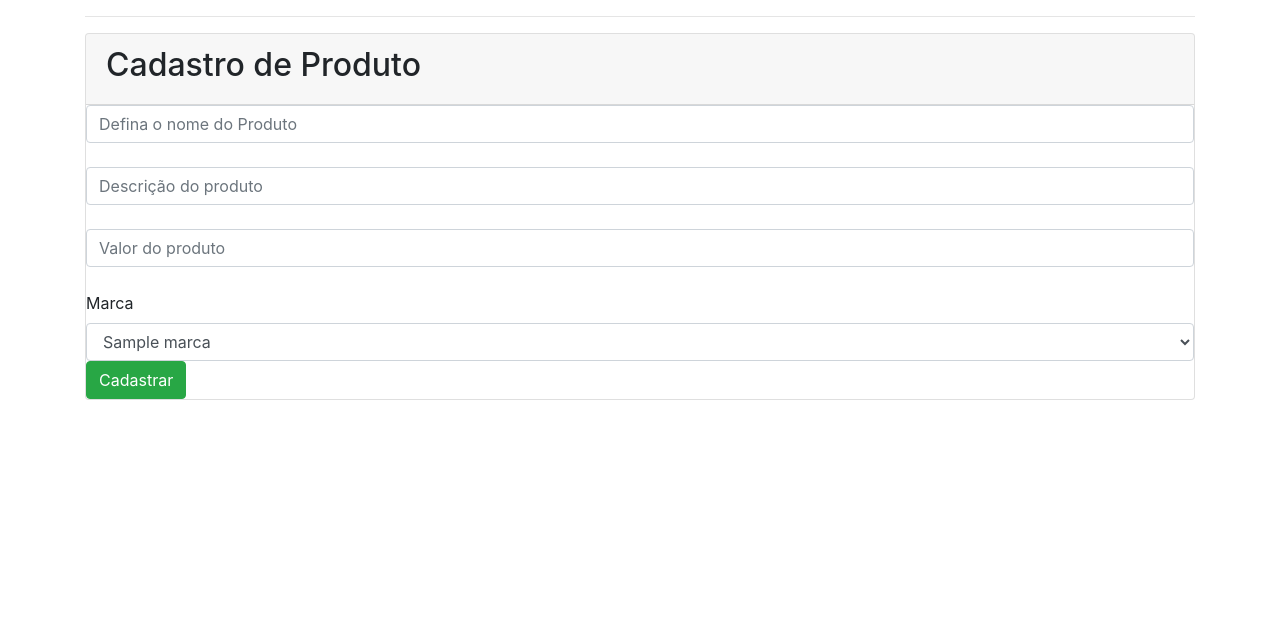
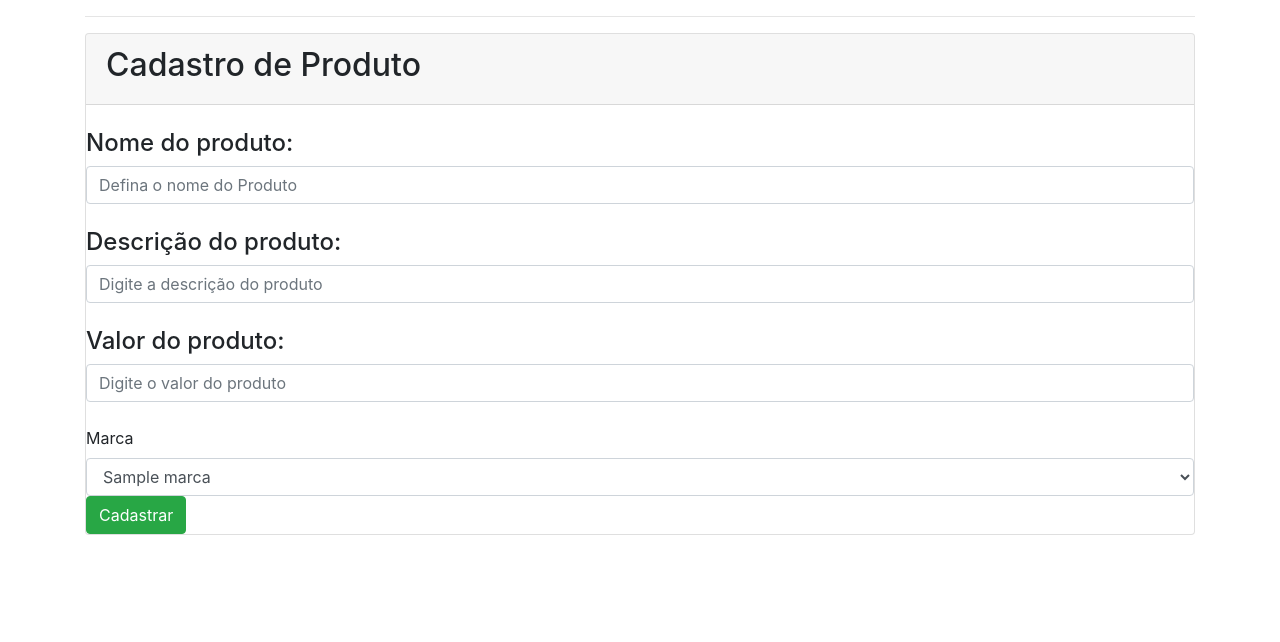
Before and after one commit to Fabiolandin/Sistema_erp, a Node server app: page /admin/produtos/new in a window 1280 px wide. Shown: the part 56-698 px from the top of the page. Run offline with Node 20, Linux system fonts and the light colour scheme; tables that the repository leaves empty hold one stand-in row (values such as "Sample post"); some libraries are stand-ins or nearby versions.

Commit message:
Atualizando visualização dos formulários

```diff
--- a/controllers/ProdutosController.js
+++ b/controllers/ProdutosController.js
@@ -20,7 +20,7 @@ router.get("/admin/produtos/new", (req, res) =>{
 
 //salvando produto no banco
 router.post("/produtos/save", (req, res) => {
-    console.log(req.body);
+
     var name = req.body.name;
     var description = req.body.description;
     var value = req.body.value;
--- a/views/admin/marcas/new.ejs
+++ b/views/admin/marcas/new.ejs
@@ -8,6 +8,8 @@
         </div>
     <div class="card-boy">
     <form method="POST" action="/marcas/save">
+        <br>
+        <h4>Nome da Marca:</h4>
         <input class="form-control" type="text" name="name" placeholder="Defina o nome da Marca"><br>
         <button class="btn btn-success">Cadastrar</button>
 
--- a/views/admin/produtos/new.ejs
+++ b/views/admin/produtos/new.ejs
@@ -8,12 +8,15 @@
         </div>
     <div class="card-boy">
     <form method="POST" action="/produtos/save">
-
+        <br>
+        <h4>Nome do produto:</h4>
         <input class="form-control" type="text" name="name" placeholder="Defina o nome do Produto"><br>
 
-        <input class="form-control" type="text" name="description" placeholder="Descrição do produto"><br>
+        <h4>Descrição do produto:</h4>
+        <input class="form-control" type="text" name="description" placeholder="Digite a descrição do produto"><br>
 
-        <input class="form-control" type="number" step="0.01" name="value" placeholder="Valor do produto"><br>
+        <h4>Valor do produto:</h4>
+        <input class="form-control" type="number" step="0.01" name="value" placeholder="Digite o valor do produto"><br>
 
         <label>Marca</label>
         <select name="marca" class="form-control">
```
